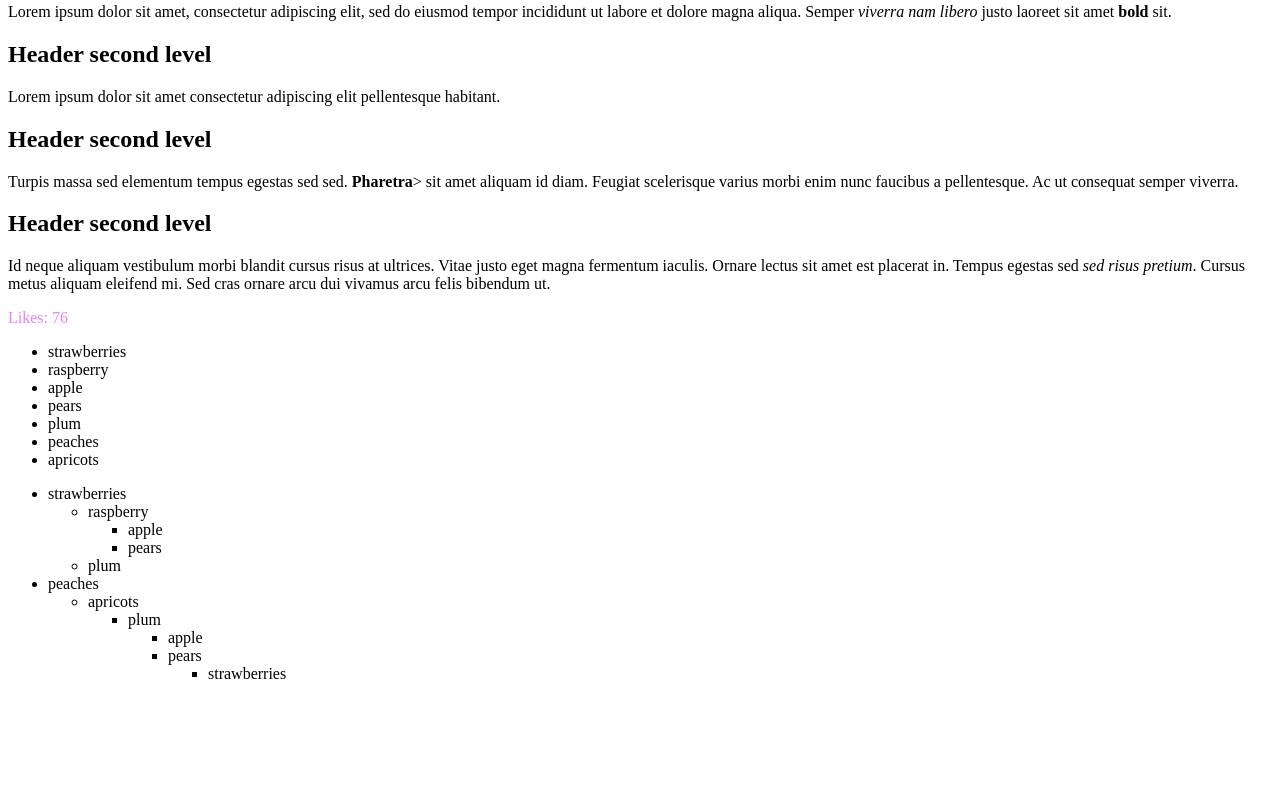
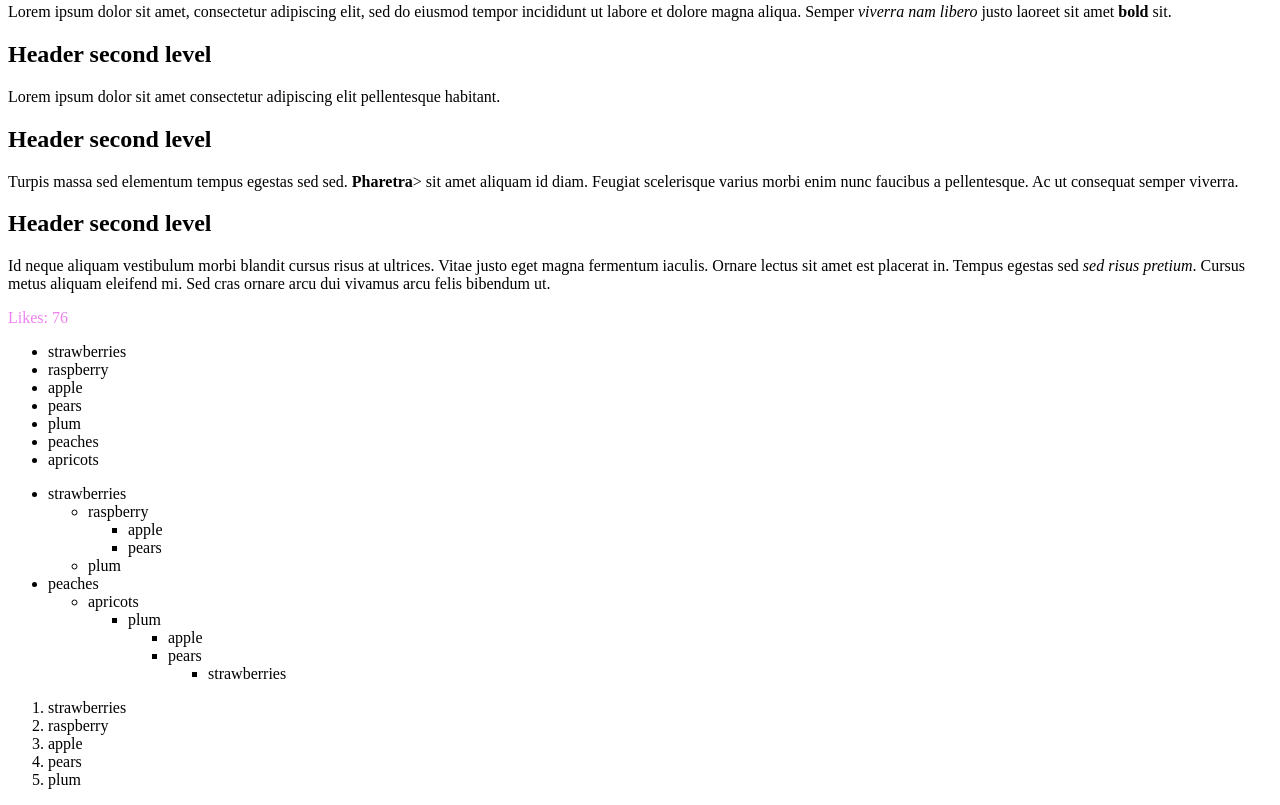
Before and after one commit to nertc/html-css-day1-text-elements-tutorials, a plain HTML site: page index.html in a window 1280 px wide. Shown: the part 556-1361 px from the top of the page. Before the commit the page ends 1255 px from the top, so only its background shows below. Drawn offline with Linux system fonts and the light colour scheme.

Commit message:
###Tutorial #7

```diff
--- a/index.html
+++ b/index.html
@@ -103,5 +103,12 @@
         </ul>
       </li>
     </ul>
+    <ol>
+        <li>strawberries</li>
+        <li>raspberry</li>
+        <li>apple</li>
+        <li>pears</li>
+        <li>plum</li>
+    </ol>
   </body>
 </html>
```
